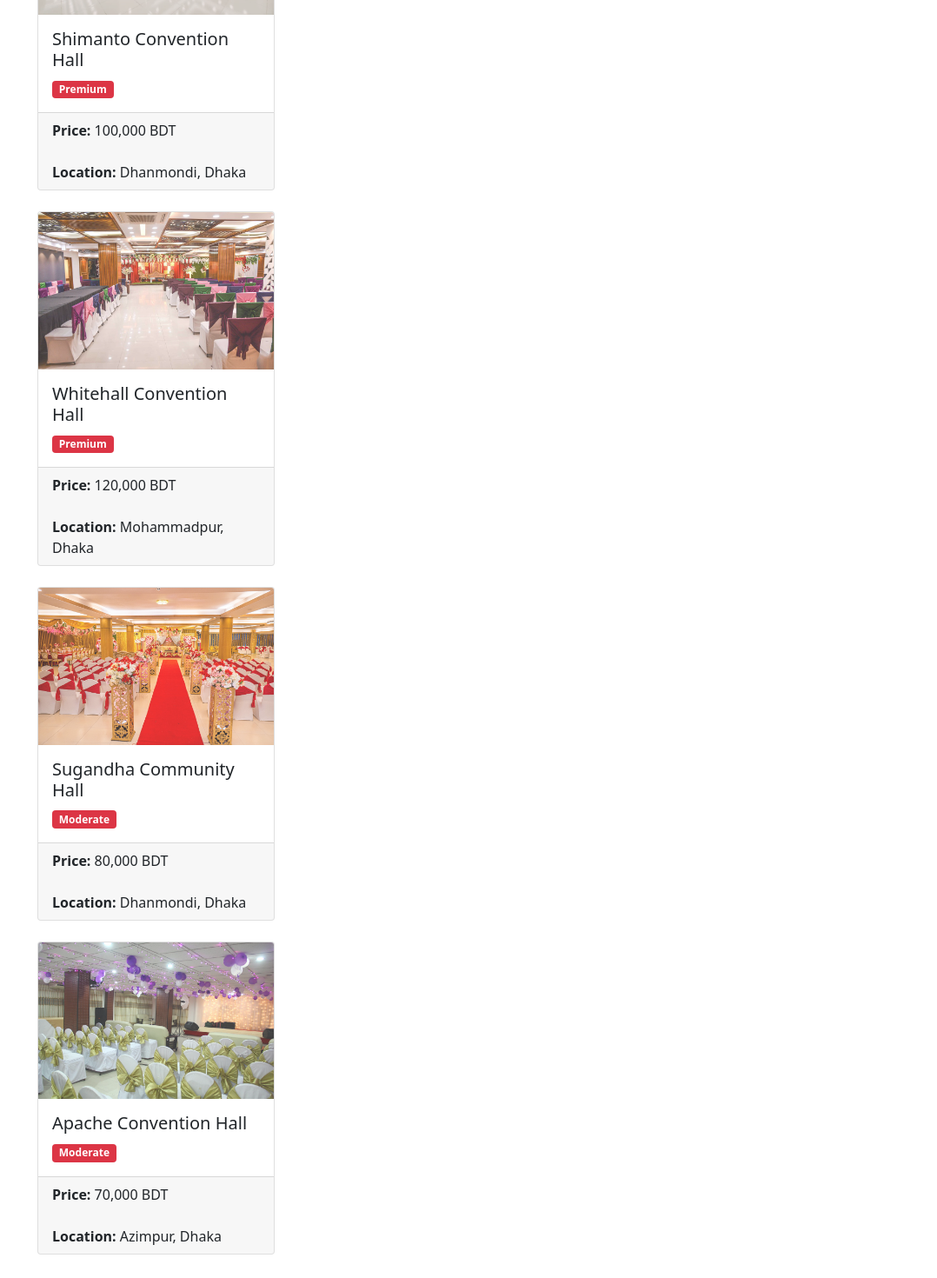
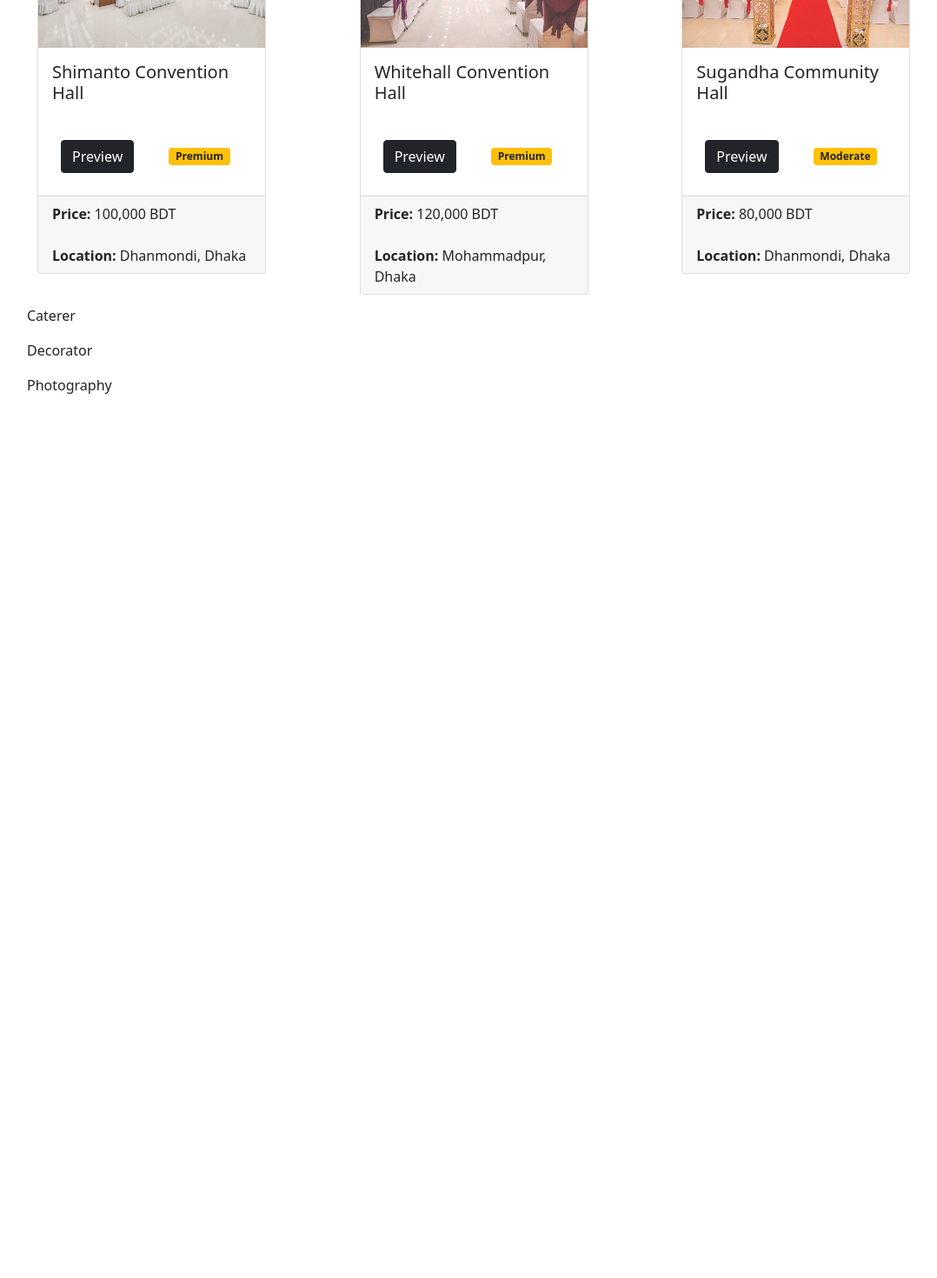
Before and after one commit to saleheenshafiq9/SaveTheDate, a React (Create React App) app in the folder save-the-date/save-the-date/: page /services in a window 1280 px wide. Shown: the part 280-1750 px from the top of the page at 87% size, without its empty margins (51-1129 px from the left). After the commit the page ends 800 px from the top, so only its background shows below. Built offline with nearby package versions, Linux system fonts and the light colour scheme; a web font is replaced by a local one.

Commit message:
dynamic venue modal

```diff
--- a/save-the-date/save-the-date/src/Components/SaveTheDate/Homepage/Homepage.js
+++ b/save-the-date/save-the-date/src/Components/SaveTheDate/Homepage/Homepage.js
@@ -1,9 +1,23 @@
 import React from "react";
+import Venue from "../../Services/Venue/Venue";
+import { FiArrowRight } from "react-icons/fi";
 
 const Homepage = (props) => {
   return (
     <div>
-      <p>Homepage</p>
+      <br />
+      <br />
+      <br />
+      <br />
+      <br />
+      <br />
+      <br />
+      <br />
+      <h4>
+        Explore Venues <FiArrowRight />
+      </h4>
+      <br />
+      <Venue />
     </div>
   );
 };
--- a/save-the-date/save-the-date/src/Components/Services/Services.js
+++ b/save-the-date/save-the-date/src/Components/Services/Services.js
@@ -3,11 +3,16 @@ import Venue from "./Venue/Venue";
 import Caterer from "./Caterer/Caterer";
 import Decorator from "./Decorator/Decorator";
 import Photography from "./Photography/Photography";
+import { FiArrowRight } from "react-icons/fi";
 
 const Services = (props) => {
   return (
     <div>
-      <p>Services</p>
+      <br />
+      <h4>
+        Explore Venues <FiArrowRight />
+      </h4>
+      <br />
       <Venue />
       <Caterer />
       <Decorator />
--- /dev/null
+++ b/save-the-date/save-the-date/src/Components/Services/Venue/Venue.css
@@ -0,0 +1,19 @@
+.card {
+  width: 400px !important;
+}
+
+.badge {
+  margin-left: 30px;
+}
+
+.btn:hover {
+  background-color: #ce6c47;
+}
+
+.btn {
+  margin: 10px;
+}
+
+.close:hover {
+  color: #ce6c47;
+}
--- a/save-the-date/save-the-date/src/Components/Services/Venue/Venue.js
+++ b/save-the-date/save-the-date/src/Components/Services/Venue/Venue.js
@@ -1,17 +1,55 @@
 import React, { Component } from "react";
 import VenueData from "../../../data/VenueData";
 import VenueItem from "./VenueItem";
+import VenueDetail from "./VenueDetail";
+import { CardColumns, Modal, ModalBody, ModalFooter } from "reactstrap";
+import { FaWindowClose } from "react-icons/fa";
 
 class Venue extends Component {
   state = {
     venues: VenueData,
+    selectedVenue: null,
+    modalOpen: false,
+  };
+
+  onVenueSelect = (venue) => {
+    //console.log(venue);
+    this.setState({ selectedVenue: venue, modalOpen: !this.state.modalOpen });
+  };
+
+  toggleModal = () => {
+    this.setState({ modalOpen: !this.state.modalOpen });
   };
 
   render() {
     const finalvenue = this.state.venues.map((item) => {
-      return <VenueItem venue={item} key={item.id} />;
+      return (
+        <VenueItem
+          venue={item}
+          key={item.id}
+          onVenueSelect={() => this.onVenueSelect(item)}
+        />
+      );
     });
-    return <div className="container">{finalvenue}</div>;
+    let venueDetail = null;
+    if (this.state.selectedVenue != null) {
+      venueDetail = <VenueDetail venue={this.state.selectedVenue} />;
+    }
+    return (
+      <div className="container">
+        <CardColumns>{finalvenue}</CardColumns>
+        <Modal isOpen={this.state.modalOpen} onClick={this.toggleModal}>
+          <ModalBody>{venueDetail}</ModalBody>
+          <ModalFooter>
+            <FaWindowClose
+              className="close"
+              color="red"
+              onClick={this.toggleModal}
+            />
+          </ModalFooter>
+        </Modal>
+      </div>
+    );
   }
 }
 
--- /dev/null
+++ b/save-the-date/save-the-date/src/Components/Services/Venue/VenueDetail.js
@@ -0,0 +1,41 @@
+import React from "react";
+import { Card, CardImg, CardBody, CardTitle, CardText } from "reactstrap";
+
+const VenueDetail = (props) => {
+  return (
+    <div>
+      <Card style={{ marginTop: "10px" }}>
+        <CardImg top src={props.venue.image} alt={props.venue.name} />
+        <CardBody style={{ textAlign: "left" }}>
+          <CardTitle>
+            <h5>
+              {props.venue.name}
+              <span className="badge badge-warning text-dark">
+                {props.venue.label}
+              </span>
+            </h5>
+          </CardTitle>
+          <CardText>{props.venue.desc}</CardText>
+          <button className="btn btn-dark" onClick={props.onVenueSelect}>
+            Preview
+          </button>
+          <button className="btn btn-success" onClick={props.onVenueSelect}>
+            Book Now
+          </button>
+          <br />
+          <br />
+          <div className="card-footer">
+            <b>Price: </b>
+            {props.venue.price}
+            <br />
+            <br />
+            <b>Address: </b>
+            {props.venue.address}
+          </div>
+        </CardBody>
+      </Card>
+    </div>
+  );
+};
+
+export default VenueDetail;
--- a/save-the-date/save-the-date/src/Components/Services/Venue/VenueItem.js
+++ b/save-the-date/save-the-date/src/Components/Services/Venue/VenueItem.js
@@ -1,10 +1,11 @@
 import React from "react";
+import "./Venue.css";
 
 const VenueItem = (props) => {
   console.log(props);
   return (
     <div>
-      <div className="card w-25">
+      <div className="card w-75">
         <img
           className="card-img-top"
           src={props.venue.image}
@@ -12,7 +13,11 @@ const VenueItem = (props) => {
         />
         <div className="card-body">
           <h5 className="card-title">{props.venue.name}</h5>
-          <span class="badge badge-danger">{props.venue.label}</span>
+          <br />
+          <button className="btn btn-dark" onClick={props.onVenueSelect}>
+            Preview
+          </button>
+          <span class="badge badge-warning text-dark">{props.venue.label}</span>
         </div>
         <div className="card-footer">
           <b>Price: </b>
@@ -23,7 +28,6 @@ const VenueItem = (props) => {
           {props.venue.location}
         </div>
       </div>
-      <br />
     </div>
   );
 };
--- a/save-the-date/save-the-date/src/data/VenueData.js
+++ b/save-the-date/save-the-date/src/data/VenueData.js
@@ -7,6 +7,9 @@ const VenueData = [
     label: "Premium",
     price: "100,000 BDT",
     location: "Dhanmondi, Dhaka",
+    desc: "Lorem ipsum dolor sit amet consectetur adipisicing elit. Ipsa nulla sunt eos. Praesentium eaque explicabo minus facere reiciendis omnis vero consequatur voluptas, suscipit, dolorem dolore aperiam reprehenderit esse fuga? Doloremque illum expedita explicabo nostrum commodi aliquid quis repudiandae, nulla unde pariatur! Animi accusamus providen.",
+    address:
+      "Dhanmondi, Road 2, Near Pilkana inside Shimanto (Rifles) Square Market, Dhaka 1205",
   },
   {
     id: 1,
@@ -16,6 +19,8 @@ const VenueData = [
     label: "Premium",
     price: "120,000 BDT",
     location: "Mohammadpur, Dhaka",
+    desc: "Lorem ipsum dolor sit amet consectetur adipisicing elit. Ipsa nulla sunt eos. Praesentium eaque explicabo minus facere reiciendis omnis vero consequatur voluptas, suscipit, dolorem dolore aperiam reprehenderit esse fuga? Doloremque illum expedita explicabo nostrum commodi aliquid quis repudiandae, nulla unde pariatur! Animi accusamus providen.",
+    address: "42&43 Satmosjid RD, Lift-6, Dhanmondi, 9/A, Dhaka-1209",
   },
   {
     id: 2,
@@ -25,15 +30,9 @@ const VenueData = [
     label: "Moderate",
     price: "80,000 BDT",
     location: "Dhanmondi, Dhaka",
-  },
-  {
-    id: 3,
-    name: "Apache Convention Hall",
-    image: "./Venue/four.jpg",
-    category: "venue",
-    label: "Moderate",
-    price: "70,000 BDT",
-    location: "Azimpur, Dhaka",
+    desc: "Lorem ipsum dolor sit amet consectetur adipisicing elit. Ipsa nulla sunt eos. Praesentium eaque explicabo minus facere reiciendis omnis vero consequatur voluptas, suscipit, dolorem dolore aperiam reprehenderit esse fuga? Doloremque illum expedita explicabo nostrum commodi aliquid quis repudiandae, nulla unde pariatur! Animi accusamus providen.",
+    address:
+      "Green Rowshanara Tower 755, Satmasjid Road, Dhanmandi. Dhaka, Dhaka Division, Bangladesh, 1209 Dhaka",
   },
 ];
 
```
